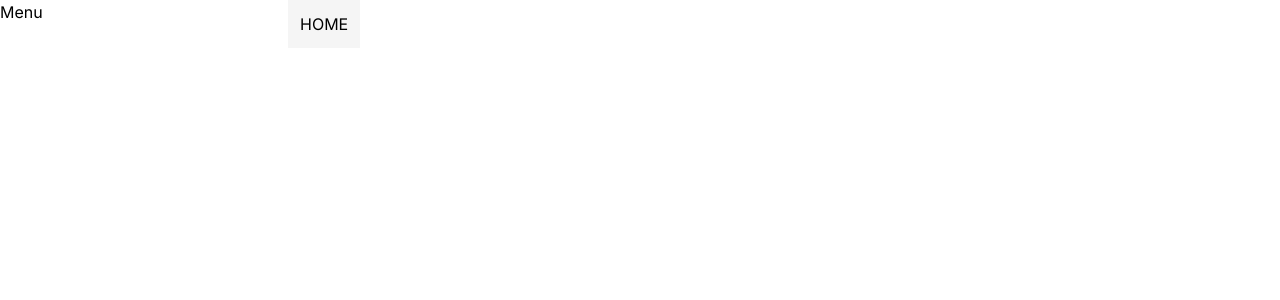
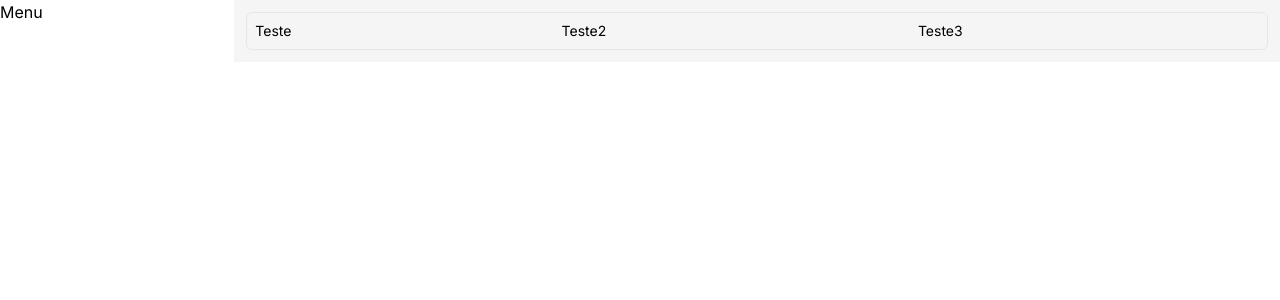
Before and after one commit to G182500/store, a Next.js app: page / in a window 1280 px wide. Shown: the top 300 px of the page. Built offline with nearby package versions, Linux system fonts and the light colour scheme.

Commit message:
feat: table

```diff
--- a/app/layout.tsx
+++ b/app/layout.tsx
@@ -1,7 +1,7 @@
 import type { Metadata } from "next";
 import { Inter } from "next/font/google";
+import Menu from "@/components/menu/menu";
 import "./globals.css";
-import Menu from "@/components/menu/Menu";
 
 const inter = Inter({ subsets: ["latin"] });
 
--- a/app/page.tsx
+++ b/app/page.tsx
@@ -1,3 +1,25 @@
+import {
+  Table,
+  TableBody,
+  TableCell,
+  TableHeader,
+  TableRow,
+} from "@/components/table";
+
 export default function Home() {
-  return <main className="card">HOME</main>;
+  return (
+    <main className="card w-full">
+      <div className="rounded-md border">
+        <Table className="">
+          <TableBody>
+            <TableRow>
+              <TableCell>Teste</TableCell>
+              <TableCell>Teste2</TableCell>
+              <TableCell>Teste3</TableCell>
+            </TableRow>
+          </TableBody>
+        </Table>
+      </div>
+    </main>
+  );
 }
--- a/components/table.tsx
+++ b/components/table.tsx
@@ -0,0 +1,123 @@
+import * as React from "react";
+import { cn } from "@/utils";
+
+const Table = React.forwardRef<
+  HTMLTableElement,
+  React.HTMLAttributes<HTMLTableElement>
+>(({ className, ...props }, ref) => (
+  <div className="relative w-full overflow-auto">
+    <table
+      className={cn("w-full caption-bottom text-sm", className)}
+      ref={ref}
+      {...props}
+    />
+  </div>
+));
+Table.displayName = "Table";
+
+const TableHeader = React.forwardRef<
+  HTMLTableSectionElement,
+  React.HTMLAttributes<HTMLTableSectionElement>
+>(({ className, ...props }, ref) => (
+  <thead
+    className={cn("bg-secondary hover:bg-secondary [&_tr]:border-b", className)}
+    ref={ref}
+    {...props}
+  />
+));
+TableHeader.displayName = "TableHeader";
+
+const TableBody = React.forwardRef<
+  HTMLTableSectionElement,
+  React.HTMLAttributes<HTMLTableSectionElement>
+>(({ className, ...props }, ref) => (
+  <tbody
+    className={cn("[&_tr:last-child]:border-0", className)}
+    ref={ref}
+    {...props}
+  />
+));
+TableBody.displayName = "TableBody";
+
+const TableFooter = React.forwardRef<
+  HTMLTableSectionElement,
+  React.HTMLAttributes<HTMLTableSectionElement>
+>(({ className, ...props }, ref) => (
+  <tfoot
+    className={cn(
+      "border-t bg-muted/50 font-medium [&>tr]:last:border-b-0",
+      className
+    )}
+    ref={ref}
+    {...props}
+  />
+));
+TableFooter.displayName = "TableFooter";
+
+const TableRow = React.forwardRef<
+  HTMLTableRowElement,
+  React.HTMLAttributes<HTMLTableRowElement>
+>(({ className, ...props }, ref) => (
+  <tr
+    className={cn(
+      "rounded-b-lg border-b transition-colors hover:bg-muted/50 data-[state=selected]:bg-muted",
+      className
+    )}
+    ref={ref}
+    {...props}
+  />
+));
+TableRow.displayName = "TableRow";
+
+const TableHead = React.forwardRef<
+  HTMLTableCellElement,
+  React.ThHTMLAttributes<HTMLTableCellElement>
+>(({ className, ...props }, ref) => (
+  <th
+    className={cn(
+      "h-10 px-2 text-left align-middle font-medium text-muted-foreground first:rounded-tl-lg last:rounded-tr-lg [&:has([role=checkbox])]:pr-0 [&>[role=checkbox]]:translate-y-[2px]",
+      className
+    )}
+    ref={ref}
+    {...props}
+  />
+));
+TableHead.displayName = "TableHead";
+
+const TableCell = React.forwardRef<
+  HTMLTableCellElement,
+  React.TdHTMLAttributes<HTMLTableCellElement>
+>(({ className, ...props }, ref) => (
+  <td
+    className={cn(
+      "p-2 align-middle [&:has([role=checkbox])]:pr-0 [&>[role=checkbox]]:translate-y-[2px]",
+      className
+    )}
+    ref={ref}
+    {...props}
+  />
+));
+TableCell.displayName = "TableCell";
+
+const TableCaption = React.forwardRef<
+  HTMLTableCaptionElement,
+  React.HTMLAttributes<HTMLTableCaptionElement>
+>(({ className, ...props }, ref) => (
+  <caption
+    className={cn("mt-4 text-sm text-muted-foreground", className)}
+    ref={ref}
+    {...props}
+  />
+));
+TableCaption.displayName = "TableCaption";
+
+export {
+  Table,
+  TableHeader,
+  TableBody,
+  TableFooter,
+  TableHead,
+  TableRow,
+  TableCell,
+  TableCaption,
+};
--- a/package.json
+++ b/package.json
@@ -9,10 +9,12 @@
     "lint": "next lint"
   },
   "dependencies": {
+    "clsx": "^2.1.0",
     "next": "14.0.4",
     "react": "^18",
     "react-dom": "^18",
-    "react-icons": "^4.12.0"
+    "react-icons": "^4.12.0",
+    "tailwind-merge": "^2.2.1"
   },
   "devDependencies": {
     "@types/node": "^20",
--- /dev/null
+++ b/utils.ts
@@ -0,0 +1,9 @@
+import type { ClassValue } from "clsx";
+import { clsx } from "clsx";
+import { twMerge } from "tailwind-merge";
+
+export function cn(...inputs: ClassValue[]): string {
+  return twMerge(clsx(inputs));
+}
+
+//npm install clsx tailwind-merge
```
Also changed, not shown: components/menu/menu.tsx (renamed from components/menu/Menu.tsx), 1 other file (tests, documents, lock files or other folders).
